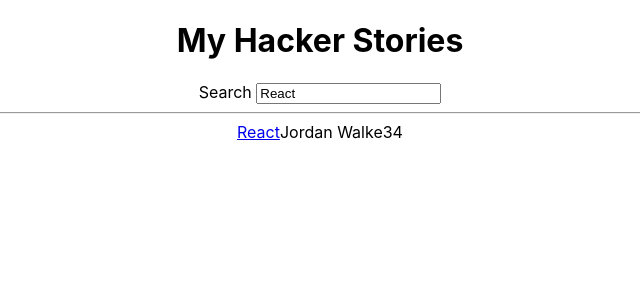
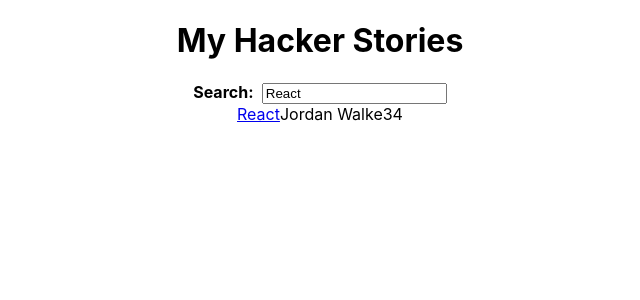
Before and after one commit to tylermatrix/Road-To-React, a React (Create React App) app: page / in a window 1280 px wide. Shown: the top 300 px of the page, without its empty margins (320-960 px from the left). Built offline with nearby package versions, Linux system fonts and the light colour scheme.

Commit message:
using a react component like an html element

```diff
--- a/src/App.js
+++ b/src/App.js
@@ -14,9 +14,16 @@
   </div>
 );
 
-const InputWithLabel = ({ id, label, value, onInputChange, type = "text" }) => (
+const InputWithLabel = ({
+  id,
+  label,
+  value,
+  onInputChange,
+  type = "text",
+  children,
+}) => (
   <>
-    <label htmlFor={id}>{label}</label>
+    <label htmlFor={id}>{children}</label>
     &nbsp;
     <input
       type="text"
@@ -78,8 +85,9 @@
         label="Search"
         value={searchTerm}
         onInputChange={handleSearch}
-      />
-      <hr />
+      >
+        <strong>Search: </strong>
+      </InputWithLabel>
 
       <List list={searchedStories} />
     </div>
```
